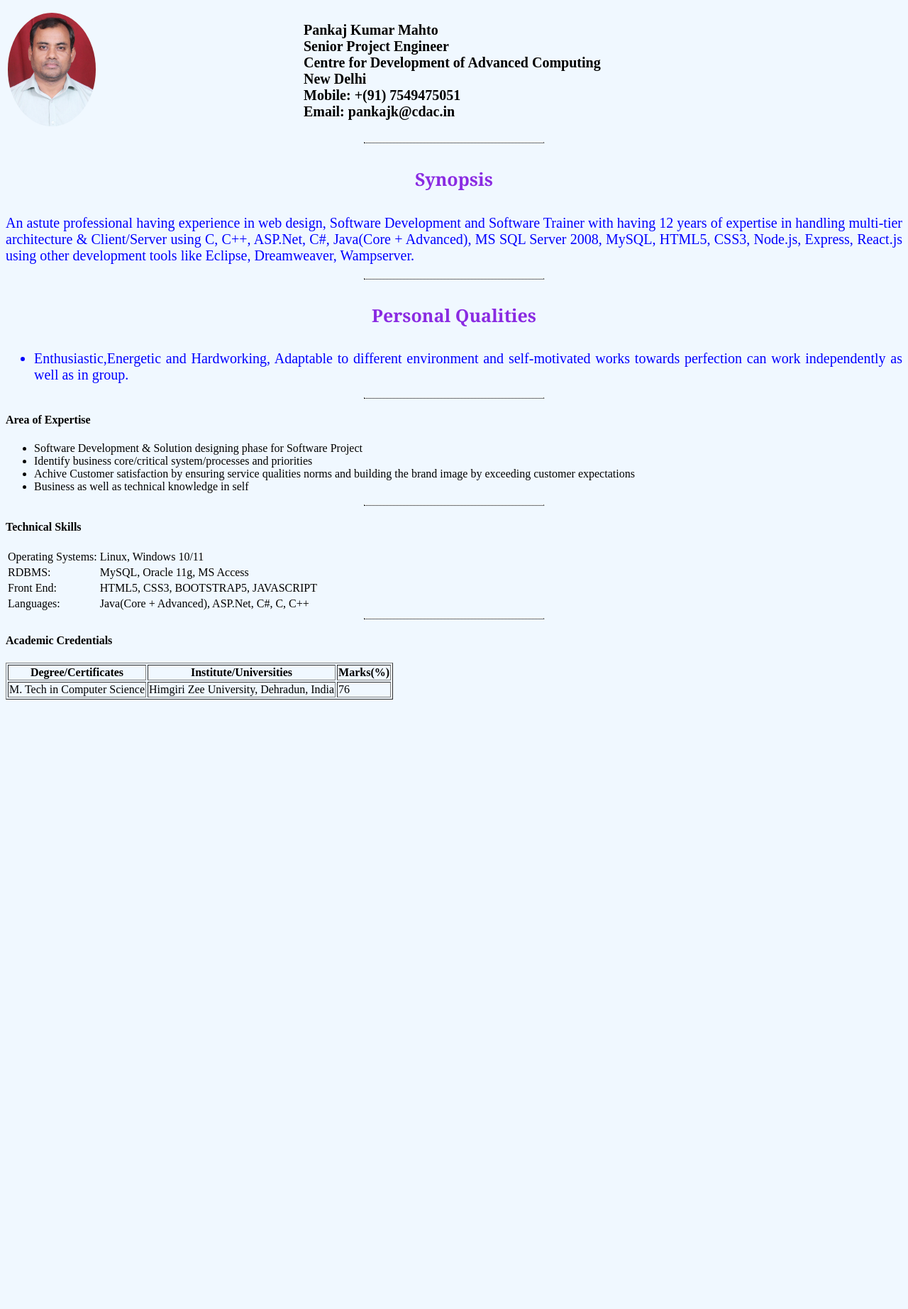
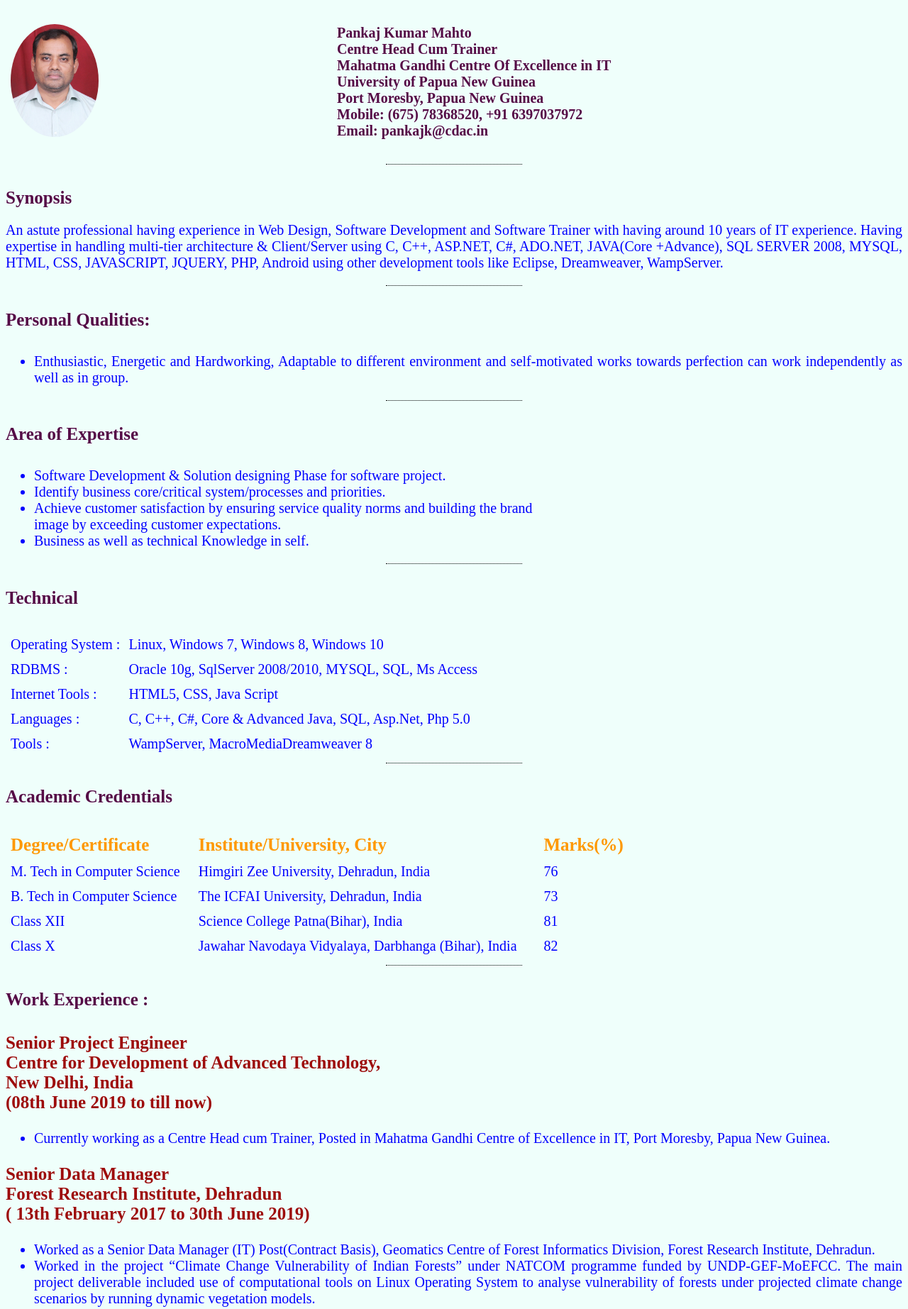
Before and after one commit to pankajski/cv, a plain HTML site: page index.html in a window 1280 px wide. Shown: the top 1845 px of the page at 71% size. Before the commit the page ends 994 px from the top, so only its background shows below. Drawn offline with Linux system fonts and the light colour scheme.

Commit message:
Add files via upload

```diff
--- /dev/null
+++ b/css/styles.css
@@ -0,0 +1,154 @@
+body{
+  background-color: #effffb;
+}
+img{
+  border-radius: 50%;
+  width: 30%;
+}
+hr {
+  border-style: ridge;
+  border-style: none solid dotted dashed;
+  width: 15%;
+  align: center;
+  border-width: 1px;
+}
+.signature p
+{
+  font-size: 20px;
+  color: #550a46;
+ font-weight: bold;
+}
+h3
+{
+  text-align: center;
+  font-size: 30px;
+  font-family: "sans-serif";
+  font-weight: bold;
+  margin-top: 0;
+  color: blue;
+}
+.qualities{
+  font-size: 20px;
+  font-family:"sans-serif";
+  margin-bottom: 0;
+  color: blue;
+  text-align: justify;
+}
+.synopsis h4
+{
+  font-size: 25px;
+  font-family:"sans-serif";
+  margin-bottom: 0;
+  color: #550a46;
+  text-align: justify;
+  font-weight: bold;
+}
+.synopsis
+{
+  font-size: 20px;
+  font-family:"sans-serif";
+  margin-bottom: 0;
+  color: blue;
+  text-align: justify;
+}
+.expertise h4{
+  font-size: 25px;
+  color: #550a46;
+  font-weight: bold;
+}
+
+.expertise{
+  font-size: 20px;
+  font-family:"sans-serif";
+  margin-bottom: 0;
+  color: blue;
+  text-align: justify;
+}
+.technical h4
+{
+  font-size: 25px;
+  color: #550a46;
+  font-weight: bold;
+}
+.technical
+{
+  font-size: 20px;
+  font-family:"sans-serif";
+  margin-bottom: 0;
+  color: blue;
+  text-align: justify;
+}
+table p{
+  margin-left: 35px;
+}
+th, td {
+  padding: 5px;
+}
+th {
+  text-align: left;
+}
+.academic h4{
+
+    font-size: 25px;
+    color: #550a46;
+    font-weight: bold;
+}
+table tr th{
+  font-size: 25px;
+  color: #fe9801;
+  font-weight: bold;
+}
+.academic
+{
+  font-size: 20px;
+  font-family:"sans-serif";
+  margin-left: 0;
+  color: blue;
+  text-align: justify;
+
+}
+.experience p{
+  font-size: 25px;
+  font-family:"sans-serif";
+  margin-left: 0;
+  color: #9d0b0b;
+  text-align: justify;
+  font-weight: bold;
+}
+.experience h4{
+  font-size: 25px;
+  color: #550a46;
+  font-weight: bold;
+}
+.experience{
+  font-size: 20px;
+  font-family:"sans-serif";
+  margin-left: 0;
+  color: blue;
+  text-align: justify;
+}
+.qualities h4
+{
+    font-size: 25px;
+    color: #550a46;
+    font-weight: bold;
+}
+.qualities{
+  font-size: 20px;
+  font-family:"sans-serif";
+  margin-left: 0;
+  color: blue;
+  text-align: justify;
+}
+.personal h4{
+  font-size: 25px;
+  color: #550a46;
+  font-weight: bold;
+}
+.personal{
+  font-size: 20px;
+  font-family:"sans-serif";
+  margin-left: 0;
+  color: blue;
+  text-align: justify;
+}
--- a/index.html
+++ b/index.html
@@ -1,104 +1,99 @@
 <!DOCTYPE html>
-<html lang="en">
+<html lang="en" dir="ltr">
   <head>
-    <meta charset="UTF-8" />
-    <meta http-equiv="X-UA-Compatible" content="IE=edge" />
-    <meta name="viewport" content="width=device-width, initial-scale=1.0" />
-    <title>Curriculum Vitae</title>
-    <link rel="stylesheet" href="css/style.css" />
+    <meta charset="utf-8">
+    <title>Pankaj CV</title>
+  <link rel="stylesheet" href="css/styles.css">
   </head>
   <body>
 <div>
   <table>
     <tr>
       <td>
-            <img class="photo" src="images/Pankaj.JPG" alt="Pankaj Image" />
+      <img src="images/pankaj.jpg" alt="Pankaj Kr. Mahto">
       </td>
       <td>
         <div class="signature">
       <p>
-                Pankaj Kumar Mahto<br />
-                Senior Project Engineer<br />
-                Centre for Development of Advanced Computing<br />
-                New Delhi<br />
-                Mobile: +(91) 7549475051<br />
+            Pankaj Kumar Mahto<br>
+            Centre Head Cum Trainer<br>
+            Mahatma Gandhi Centre Of Excellence in IT<br>
+            University of Papua New Guinea<br/>
+            Port Moresby, Papua New Guinea<br/>
+            Mobile: (675) 78368520, +91 6397037972<br/>
             Email: pankajk@cdac.in
       </p>
         </div>
       </td>
     </tr>
   </table>
-      <hr />
+<hr>
 </div>
-    <!-- synopsis -->
 <div class="synopsis">
 <h4>Synopsis</h4>
 <p>
-        An astute professional having experience in web design, Software
-        Development and Software Trainer with having 12 years of expertise in
-        handling multi-tier architecture & Client/Server using C, C++, ASP.Net,
-        C#, Java(Core + Advanced), MS SQL Server 2008, MySQL, HTML5, CSS3,
-        Node.js, Express, React.js using other development tools like Eclipse,
-        Dreamweaver, Wampserver.
+  An astute professional having experience in Web Design, Software Development and Software Trainer
+  with having around 10 years of IT experience. Having expertise in handling multi-tier architecture &
+  Client/Server using C, C++, ASP.NET, C#, ADO.NET, JAVA(Core +Advance), SQL SERVER 2008, MYSQL, HTML, CSS, JAVASCRIPT, JQUERY, PHP,
+  Android using other development tools like Eclipse, Dreamweaver, WampServer.
 </p>
 </div>
-    <hr />
-    <!-- Personal Qualities Starts -->
+<hr>
 <div class="qualities">
-      <h4>Personal Qualities</h4>
-      <!-- ul>li*3>a -->
+  <h4>Personal Qualities:</h4>
   <ul>
     <li>
-          Enthusiastic,Energetic and Hardworking, Adaptable to different
-          environment and self-motivated works towards perfection can work
-          independently as well as in group.
+    Enthusiastic, Energetic and Hardworking, Adaptable to different environment
+    and self-motivated works towards perfection can work independently as well
+    as in group.
     </li>
   </ul>
 </div>
-    <hr />
+<hr>
 <div class="expertise">
   <h4>Area of Expertise</h4>
   <ul>
-        <li>
-          Software Development & Solution designing phase for Software Project
-        </li>
-        <li>Identify business core/critical system/processes and priorities</li>
-        <li>
-          Achive Customer satisfaction by ensuring service qualities norms and
-          building the brand image by exceeding customer expectations
-        </li>
-        <li>Business as well as technical knowledge in self</li>
+    <li>Software Development & Solution designing Phase for software project.</li>
+    <li>Identify business core/critical system/processes and priorities.</li>
+    <li>Achieve customer satisfaction by ensuring service quality norms and building the brand<br />image by exceeding customer expectations. </li>
+    <li>Business as well as technical Knowledge in self.</li>
   </ul>
 </div>
-    <hr />
+<hr>
 <div class="technical">
-      <h4>Technical Skills</h4>
+  <h4>Technical</h4>
   <table>
     <tr>
-          <td>Operating Systems:</td>
-          <td>Linux, Windows 10/11</td>
+      <td>Operating System	:</td>
+      <td>Linux, Windows 7, Windows 8, Windows 10</td>
     </tr>
     <tr>
-          <td>RDBMS:</td>
-          <td>MySQL, Oracle 11g, MS Access</td>
+      <td>RDBMS		:</td>
+      <td>Oracle 10g, SqlServer 2008/2010, MYSQL, SQL, Ms Access</td>
     </tr>
     <tr>
-          <td>Front End:</td>
-          <td>HTML5, CSS3, BOOTSTRAP5, JAVASCRIPT</td>
+      <td>Internet Tools	:</td>
+      <td>HTML5, CSS, Java Script</td>
     </tr>
     <tr>
-          <td>Languages:</td>
-          <td>Java(Core + Advanced), ASP.Net, C#, C, C++</td>
+      <td>Languages		:</td>
+      <td>C, C++, C#, Core & Advanced Java, SQL, Asp.Net, Php 5.0</td>
     </tr>
+    <tr>
+      <td>Tools			:</td>
+      <td>WampServer, MacroMediaDreamweaver 8</td>
+    </tr>
+
   </table>
+
 </div>
-    <hr />
-    <div class="acedemic">
+<hr>
+<div class="academic">
   <h4>Academic Credentials</h4>
-      <table border="1">
+  <table style="width:70%">
     <tr>
-          <th>Degree/Certificates</th>
-          <th>Institute/Universities</th>
+      <th>Degree/Certificate</th>
+      <th>Institute/University, City</th>
       <th>Marks(%)</th>
     </tr>
     <tr>
@@ -106,7 +101,109 @@
       <td>Himgiri Zee University, Dehradun, India</td>
       <td>76</td>
     </tr>
+    <tr>
+      <td>B. Tech in Computer Science</td>
+      <td>The ICFAI University, Dehradun, India</td>
+      <td>73</td>
+    </tr>
+    <tr>
+      <td>Class XII</td>
+      <td>Science College Patna(Bihar), India</td>
+      <td>81</td>
+    </tr>
+    <tr>
+      <td>Class X</td>
+      <td>Jawahar Navodaya Vidyalaya, Darbhanga (Bihar), India</td>
+      <td>82</td>
+    </tr>
   </table>
 </div>
+<hr>
+<div class="experience">
+  <h4>Work  Experience :</h4>
+<p>
+  Senior Project Engineer<br />
+  Centre for Development of Advanced Technology,<br />
+  New Delhi, India<br />
+  (08th June 2019 to till now) </p>
+  <ul>
+    <li>
+      Currently working as a Centre Head cum Trainer, Posted in Mahatma Gandhi Centre of Excellence in IT, Port Moresby, Papua New Guinea.
+    </li>
+  </ul>
+  <p>
+  Senior Data Manager<br />
+  Forest Research Institute, Dehradun <br />
+  ( 13th February 2017 to 30th June 2019) </p>
+  <ul>
+    <li>
+    Worked as a Senior Data Manager (IT) Post(Contract Basis),
+    Geomatics Centre of Forest Informatics Division, Forest Research Institute,
+    Dehradun.
+    </li>
+    <li>
+      Worked in the project “Climate Change Vulnerability of Indian Forests”
+      under NATCOM programme funded by UNDP-GEF-MoEFCC. The main project
+      deliverable included use of computational tools on Linux Operating
+      System to analyse vulnerability of forests under projected climate change
+      scenarios by running dynamic vegetation models.
+    </li>
+  </ul>
+<p>
+  IT Faculty<br />
+  Dehradun Institute Of Management & Technology<br />
+  (7th Feb, 2012 to 31st  Jan 2017) </p>
+<ul>
+  <li>
+    Worked as a IT Faculty of CSE Department in DIMT college Dehradun.
+  </li>
+  <li>
+    Promote optimal learning environment to students and monitor their progress.
+  </li>
+  <li>
+    Develop and implement practices and procedures for laboratory activities.
+  </li>
+</ul>
+<p>Planeer Technologies Pvt. Ltd. Dehradun<br />
+Software Developer and Software Trainer<br />
+(1st Sept 2010 to 30th June 2012) </p>
+<ul>
+  <li>
+    Worked as a Software Developer on Dot Net Technology & on Web Development.
+  </li>
+</ul>
+</div>
+<hr>
+<div class="personal">
+  <h4>Personal Details :</h4>
+  <table style="width:30%">
+    <tr>
+      <td>DOB</td>
+      <td>14-Nov-1987</td>
+    </tr>
+    <tr>
+      <td>Sex</td>
+      <td>Male</td>
+    </tr>
+    <tr>
+      <td>Nationality</td>
+      <td>Indian</td>
+    </tr>
+    <tr>
+      <td>Languages</td>
+      <td>English, Hindi, Telugu</td>
+    </tr>
+    <tr>
+      <td>Permanent Address</td>
+      <td>S/O: Mrs. Bharti Devi<br />
+        Vill+Post: Sakri<br />
+        Dist: Madhubani<br />
+        Pin: 847239(Bihar), India
+      </td>
+    </tr>
+</div>
+
+</table>
+<hr>
   </body>
 </html>
```
Lines whose indentation alone changed are shown as unchanged.
